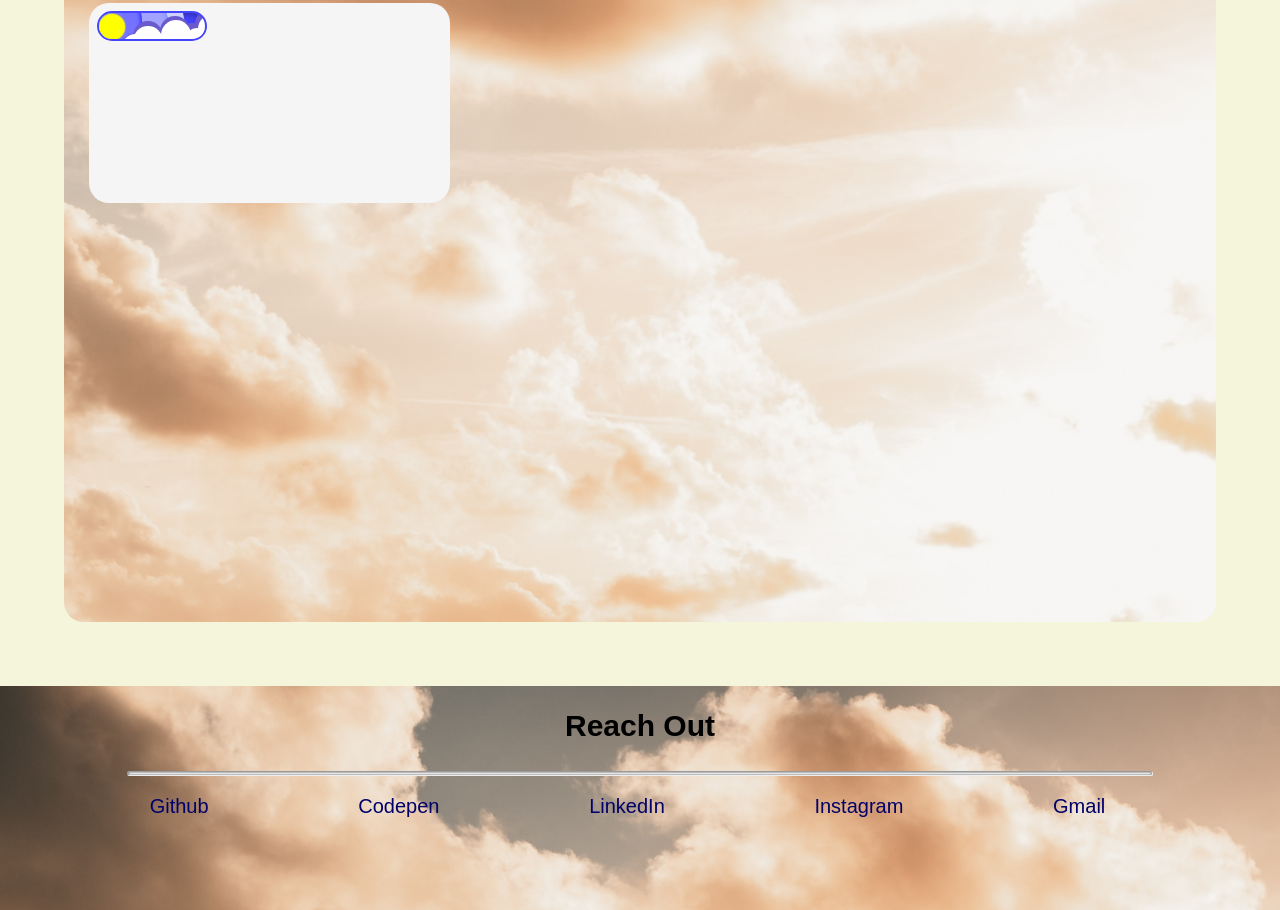
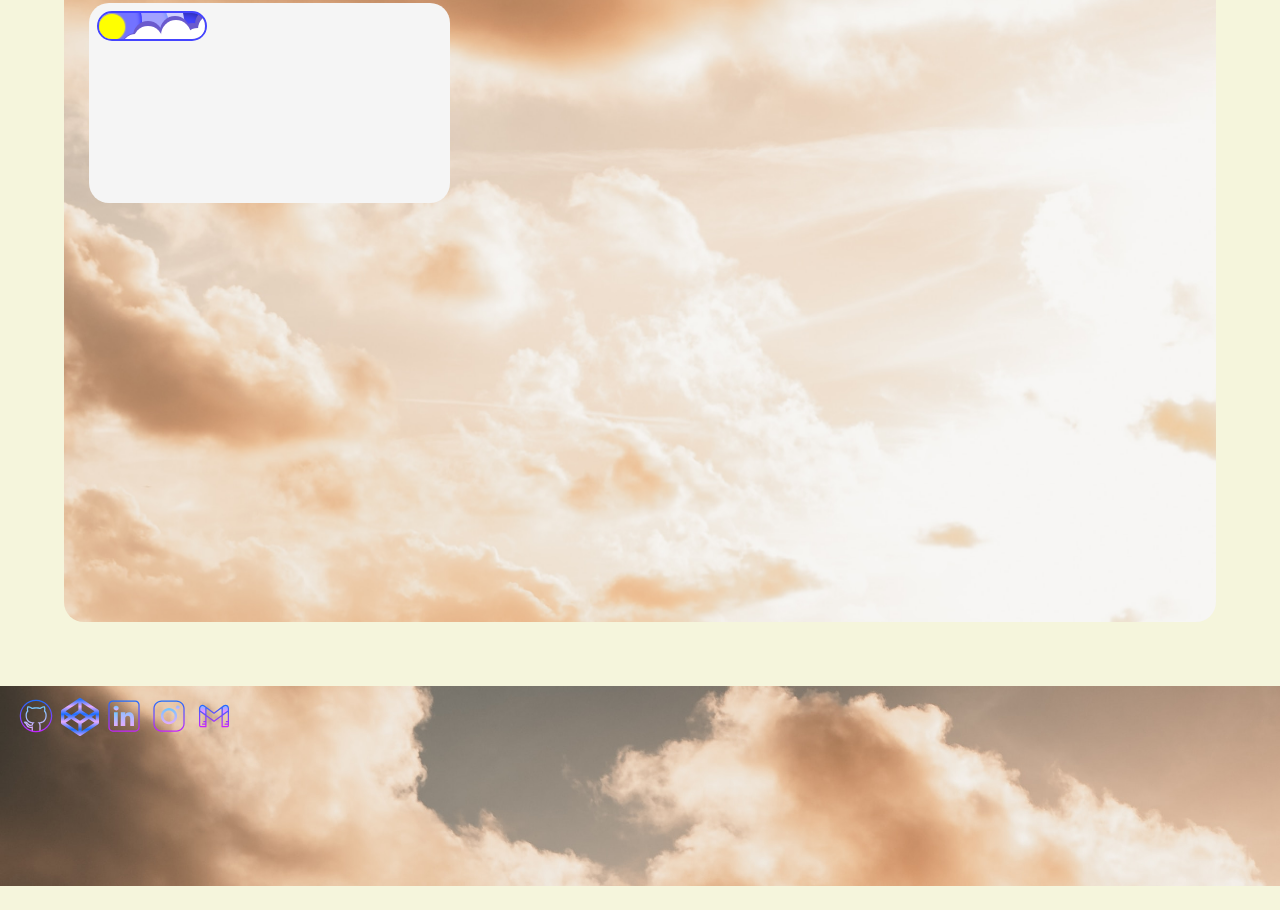
Before and after one commit to vineet-k09/vineet-k09.github.io, a plain HTML site: page index.html in a window 1280 px wide. Shown: the part 1691-2601 px from the top of the page. After the commit the page ends 2577 px from the top, so only its background shows below. Drawn offline with Linux system fonts and the light colour scheme.

Commit message:
added svg for logos

```diff
--- a/app.css
+++ b/app.css
@@ -142,14 +142,13 @@ a:hover {
     grid-row-end: 2;
 }
 .social {
-    margin:0px;
-    font-size: 20px;
-    padding: 20px 25px 5% 25px;
-    line-height: 40px;
+    margin: 0px;
+    padding: 10px 10px 10px 10px;
     background-image: url("images/bg_start.jpg");
     background-size: cover;
     background-repeat: no-repeat;
     background-attachment: fixed;
+    height: 180px;
 }
 .social h1 {
     text-align: center;
@@ -157,14 +156,22 @@ a:hover {
 .social ol {
     list-style-type: none;
     display: flex;
-    flex-wrap: wrap;
-    justify-content: space-evenly;
+    flex-wrap:wrap-reverse;
 }
-.social li:first-of-type {
-    margin-left: -40px;
+ol li:first-of-type {
+    margin-left: -34px;
+}
+#cdpen {
+    margin-top: 2.8px;
+    height: 38px;
+    width: 38px;
+}
+.social img {
+    width: 40px;
+    height: 40px;
 }
 .social a {
-    margin-right: 25px;
+    margin-right: 5px;
 }
 @media (max-width: 768px) {
     .aboutMe {
--- a/index.html
+++ b/index.html
@@ -79,28 +79,31 @@
             </div>
         </section>
         <section id="social" class="social">
-            <h1>Reach Out</h1> <hr>
             <ol>
                 <li>
-                    <a href="https://github.com/vineetk-09" target="_blank">Github
-                        <!-- <img src="images/github-mark.svg" alt="github logo" id="git"> -->
+                    <a href="https://github.com/vineetk-09" target="_blank">
+                        <img src="images/icons8-github.svg" alt="github_logo">
                     </a>
                 </li>
                 <li>
-                    <a href="https://codepen.io/Trickster-69" target="_blank">Codepen
-                        <!-- <img src="images/codepen-seeklogo.com.svg" alt="codepen logo" id="cpen"> -->
+                    <a href="https://codepen.io/Trickster-69" target="_blank">
+                        <img src="images/codepen-seeklogo.com.svg" alt="codepenlogo" id="cdpen">
                     </a>
                 </li>
                 <li>
-                    <a href="https://www.linkedin.com/in/vineet-kushwaha-2666b5257/" target="_blank">LinkedIn
-                        <!-- <img src="images/linkedin.svg" alt="linkedIn logo"> -->
+                    <a href="https://www.linkedin.com/in/vineet-kushwaha-2666b5257/" target="_blank">
+                        <img src="images/icons8-linkedin.svg" alt="linkedin_logo">
                     </a>
                 </li>
                 <li>
-                    <a href="https://www.instagram.com/vineet_k09/" target="_blank">Instagram</a>
+                    <a href="https://www.instagram.com/vineet_k09/" target="_blank">
+                        <img src="images/icons8-instagram.svg" alt="insta_logo">
+                    </a>
                 </li>
                 <li>
-                    <a href="mailto:vineetkushwah6325@gmail.com">Gmail</a>
+                    <a href="mailto:vineetkushwah6325@gmail.com">
+                        <img src="images/icons8-gmail.svg" alt="gmail.icon">
+                    </a>
                 </li>
             </ol>
         </section>
```
Also changed, not shown: images/codepen-seeklogo.com.svg (added), images/icons8-github.svg (added), images/icons8-gmail.svg (added), images/icons8-instagram.svg (added), images/icons8-linkedin.svg (added).
